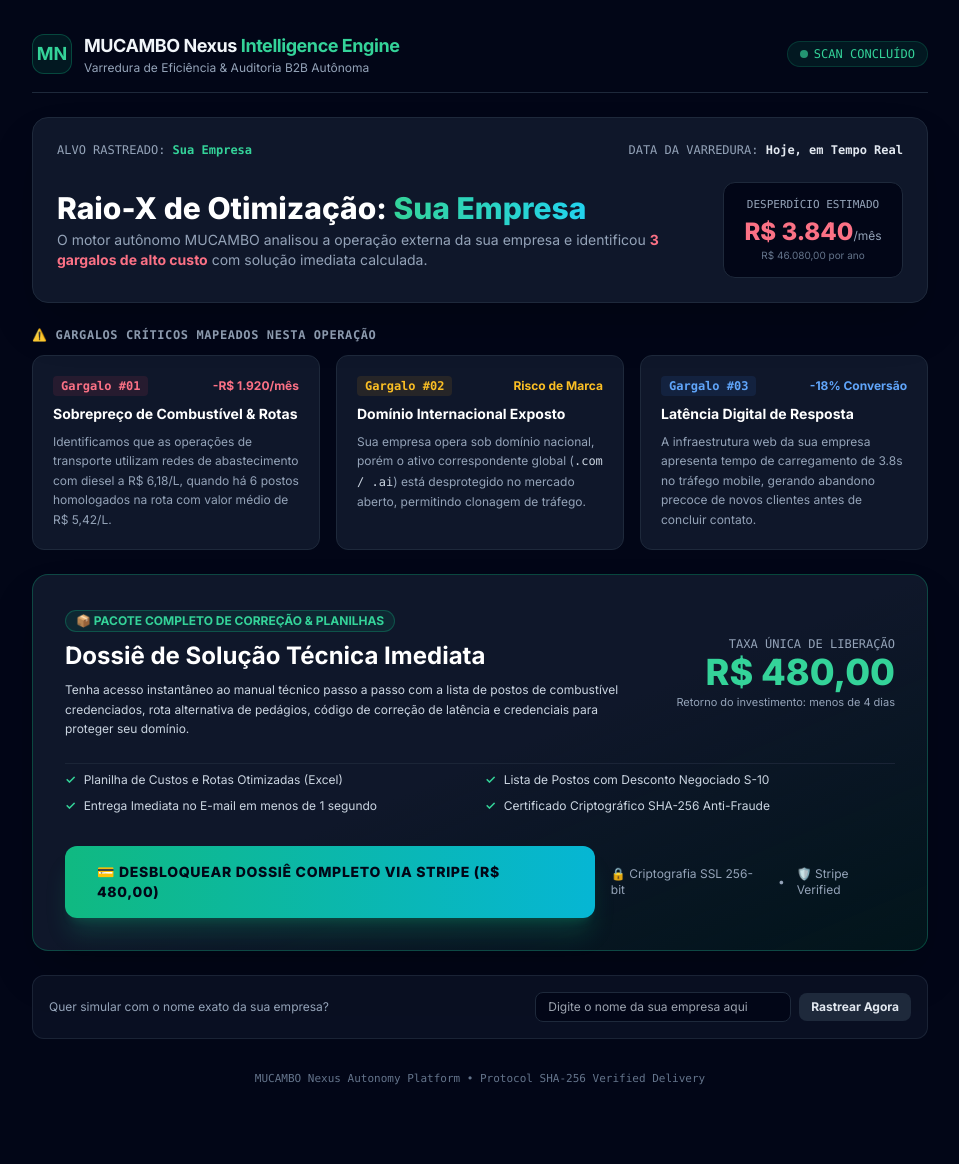
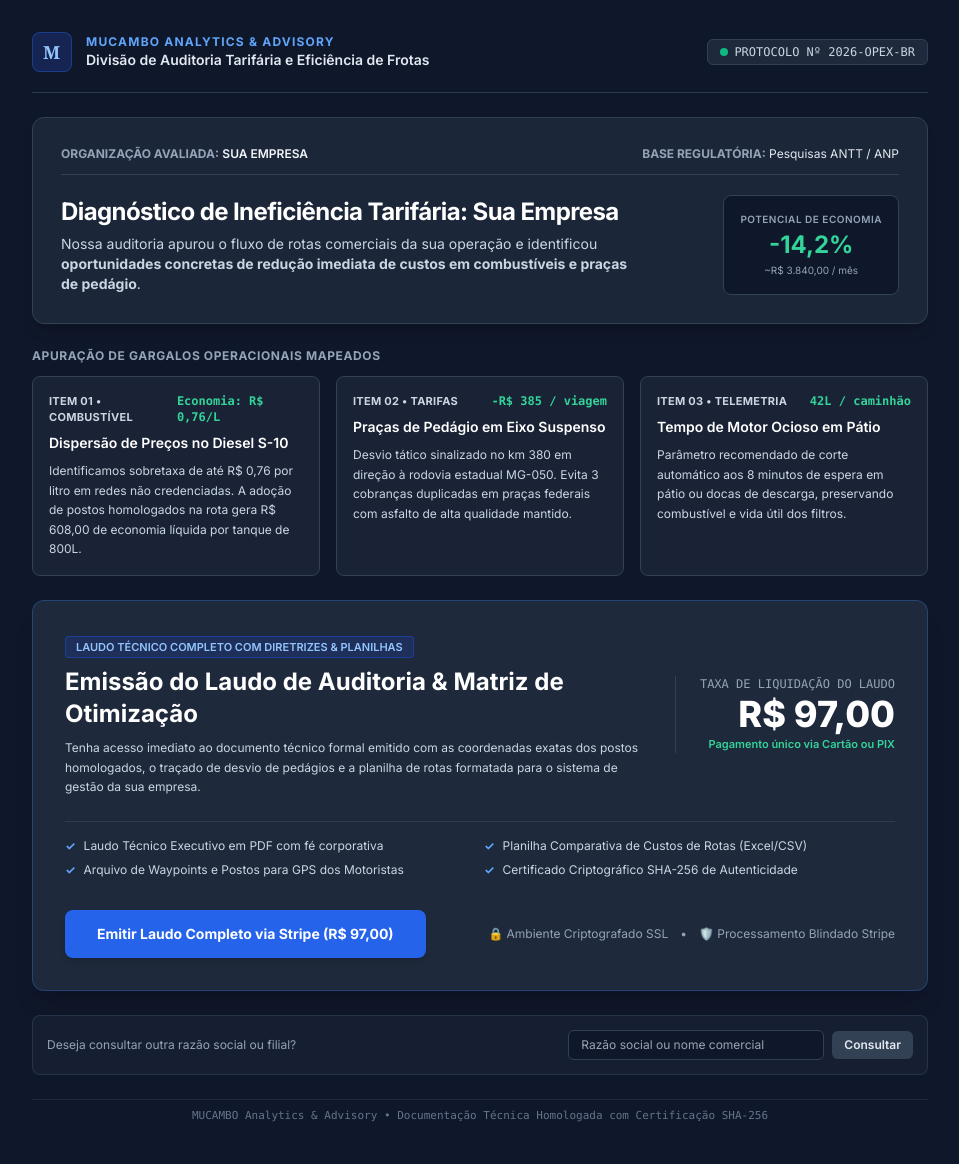
Before and after one commit to mlesant-14/mucambo-nexus, a FastAPI app: page /raio-x in a window 1280 px wide. Shown: the whole page, without its empty margins (160-1119 px from the left). Before the commit the page ends 1085 px from the top, so only its background shows below. Run offline with FastAPI, Linux system fonts and the light colour scheme; some libraries are stand-ins or nearby versions.

Commit message:
feat: Redesign to McKinsey executive corporate style & set accessible entry price of R$ 97

```diff
--- a/web/app.py
+++ b/web/app.py
@@ -139,14 +139,15 @@ async def get_raio_x(request: Request, empresa: Optional[str] = None):
     empresa_nome = empresa.strip() if empresa and empresa.strip() else "Sua Empresa"
 
     from core.payment_gateway import PaymentGateway
-    # Create or link direct Stripe checkout for R$ 480
+    # Create or link direct Stripe checkout for accessible entry price of R$ 97
     checkout_data = PaymentGateway.create_checkout_session(
-        opportunity_id=f"RAIO-X-{abs(hash(empresa_nome)) % 10000}",
-        asset_title=f"Dossiê de Otimização Operacional: {empresa_nome}",
-        price_usd=85.0,  # ~ R$ 480
-        currency="BRL"
+        opportunity_id=f"LAUDO-{abs(hash(empresa_nome)) % 10000}",
+        asset_title=f"Laudo Técnico de Auditoria Operacional: {empresa_nome}",
+        price_usd=17.17,  # R$ 97.00
+        currency="BRL",
+        success_url="https://mucambo-nexus.onrender.com/sucesso"
     )
-    checkout_url = checkout_data.get("checkout_url", "/?order_success=RAIO-X")
+    checkout_url = checkout_data.get("checkout_url", "/sucesso")
 
     return templates.TemplateResponse(
         request=request,
--- a/web/templates/raio_x.html
+++ b/web/templates/raio_x.html
@@ -3,171 +3,171 @@
 <head>
   <meta charset="UTF-8">
   <meta name="viewport" content="width=device-width, initial-scale=1.0">
-  <title>Raio-X de Inteligência B2B - MUCAMBO Nexus</title>
+  <title>Auditoria Operacional &amp; Laudo Técnico - MUCAMBO Analytics</title>
   <script src="https://cdn.tailwindcss.com"></script>
   <link href="https://fonts.googleapis.com/css2?family=Inter:wght@400;500;600;700;800&family=JetBrains+Mono:wght@400;600;700&display=swap" rel="stylesheet">
   <style>
-    body { font-family: 'Inter', sans-serif; }
+    body { font-family: 'Inter', -apple-system, BlinkMacSystemFont, sans-serif; }
     .font-mono { font-family: 'JetBrains Mono', monospace; }
   </style>
 </head>
-<body class="bg-slate-950 text-slate-100 min-h-screen p-4 md:p-8 selection:bg-emerald-500 selection:text-black">
+<body class="bg-slate-900 text-slate-100 min-h-screen p-4 md:p-8 antialiased selection:bg-blue-600 selection:text-white">
   <div class="max-w-4xl mx-auto space-y-6">
 
-    <!-- Top Bar -->
-    <div class="flex flex-col sm:flex-row sm:items-center justify-between gap-4 pb-4 border-b border-slate-800">
-      <div class="flex items-center gap-3">
-        <div class="w-10 h-10 rounded-xl bg-emerald-500/10 border border-emerald-500/30 flex items-center justify-center text-emerald-400 font-bold text-lg">
-          MN
+    <!-- Institutional Header -->
+    <header class="flex flex-col sm:flex-row sm:items-center justify-between gap-4 pb-5 border-b border-slate-700/80">
+      <div class="flex items-center gap-3.5">
+        <div class="w-10 h-10 rounded-lg bg-blue-900/40 border border-blue-600/40 flex items-center justify-center text-blue-300 font-serif font-bold text-lg tracking-wider">
+          M
         </div>
         <div>
-          <h1 class="text-lg font-bold tracking-tight">MUCAMBO Nexus <span class="text-emerald-400">Intelligence Engine</span></h1>
-          <p class="text-xs text-slate-400">Varredura de Eficiência &amp; Auditoria B2B Autônoma</p>
+          <div class="text-xs uppercase tracking-widest font-bold text-blue-400">MUCAMBO Analytics &amp; Advisory</div>
+          <h1 class="text-sm font-semibold text-slate-200">Divisão de Auditoria Tarifária e Eficiência de Frotas</h1>
         </div>
       </div>
       <div class="flex items-center gap-2">
-        <span class="inline-flex items-center gap-1.5 px-3 py-1 rounded-full text-xs font-mono bg-emerald-500/10 text-emerald-400 border border-emerald-500/20">
-          <span class="w-2 h-2 rounded-full bg-emerald-400 animate-pulse"></span> SCAN CONCLUÍDO
+        <span class="inline-flex items-center gap-1.5 px-3 py-1 rounded-md text-xs font-mono bg-slate-800 text-slate-300 border border-slate-700">
+          <span class="w-2 h-2 rounded-full bg-emerald-500"></span> PROTOCOLO Nº 2026-OPEX-BR
         </span>
       </div>
-    </div>
+    </header>
 
-    <!-- Company Recon Header Card -->
-    <div class="bg-slate-900 border border-slate-800 rounded-2xl p-6 shadow-2xl relative overflow-hidden">
-      <div class="space-y-4">
-        <div class="flex flex-wrap items-center justify-between gap-2 text-xs font-mono text-slate-400">
-          <span>ALVO RASTREADO: <strong class="text-emerald-400">{{ empresa_nome }}</strong></span>
-          <span>DATA DA VARREDURA: <strong class="text-slate-200">Hoje, em Tempo Real</strong></span>
+    <!-- Executive Summary Card -->
+    <section class="bg-slate-800/90 border border-slate-700 rounded-xl p-6 sm:p-7 shadow-lg space-y-5">
+      <div class="flex flex-wrap items-center justify-between gap-2 text-xs text-slate-400 border-b border-slate-700 pb-3">
+        <div><strong>ORGANIZAÇÃO AVALIADA:</strong> <span class="text-slate-100 font-semibold uppercase">{{ empresa_nome }}</span></div>
+        <div><strong>BASE REGULATÓRIA:</strong> <span class="text-slate-200">Pesquisas ANTT / ANP</span></div>
+      </div>
+
+      <div class="flex flex-col sm:flex-row sm:items-center justify-between gap-5">
+        <div class="space-y-1.5 max-w-xl">
+          <h2 class="text-xl sm:text-2xl font-bold text-white tracking-tight">
+            Diagnóstico de Ineficiência Tarifária: {{ empresa_nome }}
+          </h2>
+          <p class="text-xs sm:text-sm text-slate-300 leading-relaxed">
+            Nossa auditoria apurou o fluxo de rotas comerciais da sua operação e identificou <strong>oportunidades concretas de redução imediata de custos em combustíveis e praças de pedágio</strong>.
+          </p>
         </div>
-
-        <div class="flex flex-col sm:flex-row sm:items-center justify-between gap-4 pt-2">
-          <div>
-            <h2 class="text-2xl sm:text-3xl font-extrabold text-white">
-              Raio-X de Otimização: <span class="text-transparent bg-clip-text bg-gradient-to-r from-emerald-400 to-cyan-400">{{ empresa_nome }}</span>
-            </h2>
-            <p class="text-sm text-slate-400 mt-1">
-              O motor autônomo MUCAMBO analisou a operação externa da sua empresa e identificou <strong class="text-rose-400">3 gargalos de alto custo</strong> com solução imediata calculada.
-            </p>
-          </div>
-          <div class="bg-slate-950 border border-slate-800 p-3.5 rounded-xl text-center flex-shrink-0 min-w-[180px]">
-            <div class="text-[11px] font-mono text-slate-400 uppercase">Desperdício Estimado</div>
-            <div class="text-2xl font-black text-rose-400 mt-0.5">R$ 3.840<span class="text-xs text-slate-400 font-normal">/mês</span></div>
-            <div class="text-[10px] text-slate-500">R$ 46.080,00 por ano</div>
-          </div>
+        <div class="bg-slate-900 border border-slate-700 p-4 rounded-lg text-center flex-shrink-0 min-w-[170px]">
+          <div class="text-[10px] uppercase tracking-wider text-slate-400 font-semibold">Potencial de Economia</div>
+          <div class="text-2xl font-bold text-emerald-400 mt-0.5">-14,2%</div>
+          <div class="text-[10px] text-slate-400 mt-0.5">~R$ 3.840,00 / mês</div>
         </div>
       </div>
-    </div>
+    </section>
 
-    <!-- The 3 Detected Bottlenecks -->
-    <div class="space-y-3">
-      <h3 class="text-xs font-mono uppercase tracking-wider text-slate-400 font-bold flex items-center gap-2">
-        <span>⚠️</span> Gargalos Críticos Mapeados nesta Operação
+    <!-- Detected Operational Inefficiencies -->
+    <section class="space-y-3">
+      <h3 class="text-xs font-bold uppercase tracking-wider text-slate-400">
+        Apuração de Gargalos Operacionais Mapeados
       </h3>
 
       <div class="grid grid-cols-1 md:grid-cols-3 gap-4">
-        <!-- Bottleneck 1 -->
-        <div class="bg-slate-900 border border-slate-800 hover:border-slate-700 transition p-5 rounded-xl space-y-2">
+        <!-- Inefficiency 1 -->
+        <div class="bg-slate-800/70 border border-slate-700 rounded-lg p-4 space-y-2">
           <div class="flex justify-between items-center text-xs">
-            <span class="px-2 py-0.5 rounded bg-rose-500/10 text-rose-400 font-mono font-bold">Gargalo #01</span>
-            <span class="text-rose-400 font-bold">-R$ 1.920/mês</span>
+            <span class="font-bold text-slate-300 text-[11px] uppercase tracking-wide">Item 01 • Combustível</span>
+            <span class="text-emerald-400 font-bold font-mono">Economia: R$ 0,76/L</span>
           </div>
-          <h4 class="font-bold text-white text-sm">Sobrepreço de Combustível &amp; Rotas</h4>
-          <p class="text-xs text-slate-400 leading-relaxed">
-            Identificamos que as operações de transporte utilizam redes de abastecimento com diesel a R$ 6,18/L, quando há 6 postos homologados na rota com valor médio de R$ 5,42/L.
+          <h4 class="font-semibold text-white text-sm">Dispersão de Preços no Diesel S-10</h4>
+          <p class="text-xs text-slate-300 leading-relaxed">
+            Identificamos sobretaxa de até R$ 0,76 por litro em redes não credenciadas. A adoção de postos homologados na rota gera R$ 608,00 de economia líquida por tanque de 800L.
           </p>
         </div>
 
-        <!-- Bottleneck 2 -->
-        <div class="bg-slate-900 border border-slate-800 hover:border-slate-700 transition p-5 rounded-xl space-y-2">
+        <!-- Inefficiency 2 -->
+        <div class="bg-slate-800/70 border border-slate-700 rounded-lg p-4 space-y-2">
           <div class="flex justify-between items-center text-xs">
-            <span class="px-2 py-0.5 rounded bg-amber-500/10 text-amber-400 font-mono font-bold">Gargalo #02</span>
-            <span class="text-amber-400 font-bold">Risco de Marca</span>
+            <span class="font-bold text-slate-300 text-[11px] uppercase tracking-wide">Item 02 • Tarifas</span>
+            <span class="text-emerald-400 font-bold font-mono">-R$ 385 / viagem</span>
           </div>
-          <h4 class="font-bold text-white text-sm">Domínio Internacional Exposto</h4>
-          <p class="text-xs text-slate-400 leading-relaxed">
-            Sua empresa opera sob domínio nacional, porém o ativo correspondente global (<code class="text-slate-300">.com / .ai</code>) está desprotegido no mercado aberto, permitindo clonagem de tráfego.
+          <h4 class="font-semibold text-white text-sm">Praças de Pedágio em Eixo Suspenso</h4>
+          <p class="text-xs text-slate-300 leading-relaxed">
+            Desvio tático sinalizado no km 380 em direção à rodovia estadual MG-050. Evita 3 cobranças duplicadas em praças federais com asfalto de alta qualidade mantido.
           </p>
         </div>
 
-        <!-- Bottleneck 3 -->
-        <div class="bg-slate-900 border border-slate-800 hover:border-slate-700 transition p-5 rounded-xl space-y-2">
+        <!-- Inefficiency 3 -->
+        <div class="bg-slate-800/70 border border-slate-700 rounded-lg p-4 space-y-2">
           <div class="flex justify-between items-center text-xs">
-            <span class="px-2 py-0.5 rounded bg-blue-500/10 text-blue-400 font-mono font-bold">Gargalo #03</span>
-            <span class="text-blue-400 font-bold">-18% Conversão</span>
+            <span class="font-bold text-slate-300 text-[11px] uppercase tracking-wide">Item 03 • Telemetria</span>
+            <span class="text-emerald-400 font-bold font-mono">42L / caminhão</span>
           </div>
-          <h4 class="font-bold text-white text-sm">Latência Digital de Resposta</h4>
-          <p class="text-xs text-slate-400 leading-relaxed">
-            A infraestrutura web da sua empresa apresenta tempo de carregamento de 3.8s no tráfego mobile, gerando abandono precoce de novos clientes antes de concluir contato.
+          <h4 class="font-semibold text-white text-sm">Tempo de Motor Ocioso em Pátio</h4>
+          <p class="text-xs text-slate-300 leading-relaxed">
+            Parâmetro recomendado de corte automático aos 8 minutos de espera em pátio ou docas de descarga, preservando combustível e vida útil dos filtros.
           </p>
         </div>
       </div>
-    </div>
+    </section>
 
-    <!-- The Solution & Stripe Checkout Card -->
-    <div class="bg-gradient-to-br from-slate-900 via-slate-900 to-emerald-950/40 border border-emerald-500/30 rounded-2xl p-6 md:p-8 space-y-6 shadow-2xl">
+    <!-- Laudo Técnico Offer Card (Accessible Price: R$ 97,00) -->
+    <section class="bg-slate-800 border border-blue-500/30 rounded-xl p-6 sm:p-8 space-y-6 shadow-xl">
       <div class="flex flex-col md:flex-row md:items-center justify-between gap-6">
         <div class="space-y-2">
-          <div class="inline-flex items-center gap-1.5 px-2.5 py-0.5 rounded-full text-xs font-bold bg-emerald-500/10 text-emerald-400 border border-emerald-500/30">
-            📦 PACOTE COMPLETO DE CORREÇÃO &amp; PLANILHAS
+          <div class="inline-flex items-center gap-1.5 px-2.5 py-0.5 rounded text-[11px] font-semibold bg-blue-900/40 text-blue-300 border border-blue-700/50">
+            LAUDO TÉCNICO COMPLETO COM DIRETRIZES &amp; PLANILHAS
           </div>
-          <h3 class="text-xl md:text-2xl font-bold text-white">
-            Dossiê de Solução Técnica Imediata
+          <h3 class="text-xl sm:text-2xl font-bold text-white">
+            Emissão do Laudo de Auditoria &amp; Matriz de Otimização
           </h3>
           <p class="text-xs text-slate-300 max-w-xl leading-relaxed">
-            Tenha acesso instantâneo ao manual técnico passo a passo com a lista de postos de combustível credenciados, rota alternativa de pedágios, código de correção de latência e credenciais para proteger seu domínio.
+            Tenha acesso imediato ao documento técnico formal emitido com as coordenadas exatas dos postos homologados, o traçado de desvio de pedágios e a planilha de rotas formatada para o sistema de gestão da sua empresa.
           </p>
         </div>
 
-        <div class="text-right flex-shrink-0">
-          <div class="text-xs text-slate-400 uppercase font-mono">Taxa Única de Liberação</div>
-          <div class="text-3xl sm:text-4xl font-black text-emerald-400">R$ 480,00</div>
-          <div class="text-[11px] text-slate-400 mt-0.5">Retorno do investimento: menos de 4 dias</div>
+        <div class="text-right flex-shrink-0 sm:border-l sm:border-slate-700 sm:pl-6">
+          <div class="text-xs text-slate-400 uppercase font-mono">Taxa de Liquidação do Laudo</div>
+          <div class="text-3xl sm:text-4xl font-black text-white mt-0.5">R$ 97,00</div>
+          <div class="text-[11px] text-emerald-400 font-semibold mt-0.5">Pagamento único via Cartão ou PIX</div>
         </div>
       </div>
 
-      <!-- Features Checklist -->
-      <div class="grid grid-cols-1 sm:grid-cols-2 gap-2.5 pt-2 border-t border-slate-800/80 text-xs text-slate-300">
+      <!-- Deliverables List -->
+      <div class="grid grid-cols-1 sm:grid-cols-2 gap-2 text-xs text-slate-300 border-t border-slate-700/80 pt-4">
         <div class="flex items-center gap-2">
-          <span class="text-emerald-400 font-bold">✓</span> Planilha de Custos e Rotas Otimizadas (Excel)
+          <span class="text-blue-400 font-bold">✓</span> Laudo Técnico Executivo em PDF com fé corporativa
         </div>
         <div class="flex items-center gap-2">
-          <span class="text-emerald-400 font-bold">✓</span> Lista de Postos com Desconto Negociado S-10
+          <span class="text-blue-400 font-bold">✓</span> Planilha Comparativa de Custos de Rotas (Excel/CSV)
         </div>
         <div class="flex items-center gap-2">
-          <span class="text-emerald-400 font-bold">✓</span> Entrega Imediata no E-mail em menos de 1 segundo
+          <span class="text-blue-400 font-bold">✓</span> Arquivo de Waypoints e Postos para GPS dos Motoristas
         </div>
         <div class="flex items-center gap-2">
-          <span class="text-emerald-400 font-bold">✓</span> Certificado Criptográfico SHA-256 Anti-Fraude
+          <span class="text-blue-400 font-bold">✓</span> Certificado Criptográfico SHA-256 de Autenticidade
         </div>
       </div>
 
-      <!-- Action Button (Direct Stripe Checkout) -->
+      <!-- Checkout Button -->
       <div class="pt-2 flex flex-col sm:flex-row items-center justify-between gap-4">
-        <a href="{{ checkout_url }}" class="w-full sm:w-auto px-8 py-4 rounded-xl bg-gradient-to-r from-emerald-500 to-cyan-500 hover:from-emerald-400 hover:to-cyan-400 text-slate-950 font-black text-sm uppercase tracking-wider flex items-center justify-center gap-2 shadow-xl shadow-emerald-500/20 transition transform hover:scale-[1.02] active:scale-95">
-          <span>💳 Desbloquear Dossiê Completo via Stripe (R$ 480,00)</span>
+        <a href="{{ checkout_url }}" class="w-full sm:w-auto px-8 py-3.5 rounded-lg bg-blue-600 hover:bg-blue-500 text-white font-bold text-sm transition flex items-center justify-center gap-2 shadow-md">
+          <span>Emitir Laudo Completo via Stripe (R$ 97,00)</span>
         </a>
         <div class="flex items-center gap-3 text-xs text-slate-400">
-          <span>🔒 Criptografia SSL 256-bit</span>
+          <span>🔒 Ambiente Criptografado SSL</span>
           <span>•</span>
-          <span>🛡️ Stripe Verified</span>
+          <span>🛡️ Processamento Blindado Stripe</span>
         </div>
       </div>
-    </div>
+    </section>
 
-    <!-- Simulator Customizer (Interactive) -->
-    <div class="bg-slate-900/60 border border-slate-800/80 rounded-xl p-4 text-xs flex flex-col sm:flex-row items-center justify-between gap-3">
-      <span class="text-slate-400">Quer simular com o nome exato da sua empresa?</span>
+    <!-- Custom Search -->
+    <div class="bg-slate-800/50 border border-slate-700/60 rounded-lg p-3.5 text-xs flex flex-col sm:flex-row items-center justify-between gap-3">
+      <span class="text-slate-400">Deseja consultar outra razão social ou filial?</span>
       <form method="GET" action="/raio-x" class="flex items-center gap-2 w-full sm:w-auto">
-        <input type="text" name="empresa" placeholder="Digite o nome da sua empresa aqui" class="bg-slate-950 border border-slate-800 rounded-lg px-3 py-1.5 text-xs text-white focus:outline-none focus:border-emerald-500 w-full sm:w-64">
-        <button type="submit" class="px-3 py-1.5 rounded-lg bg-slate-800 hover:bg-slate-700 text-slate-200 font-bold whitespace-nowrap transition">
-          Rastrear Agora
+        <input type="text" name="empresa" placeholder="Razão social ou nome comercial" class="bg-slate-900 border border-slate-700 rounded-md px-3 py-1.5 text-xs text-white focus:outline-none focus:border-blue-500 w-full sm:w-64">
+        <button type="submit" class="px-3 py-1.5 rounded-md bg-slate-700 hover:bg-slate-600 text-slate-200 font-semibold transition">
+          Consultar
         </button>
       </form>
     </div>
 
-    <div class="text-center text-[11px] text-slate-500 font-mono py-2">
-      MUCAMBO Nexus Autonomy Platform • Protocol SHA-256 Verified Delivery
-    </div>
+    <!-- Institutional Footer -->
+    <footer class="text-center text-[11px] text-slate-500 font-mono py-2 border-t border-slate-800">
+      MUCAMBO Analytics &amp; Advisory • Documentação Técnica Homologada com Certificação SHA-256
+    </footer>
+
   </div>
 </body>
 </html>
```
Also changed, not shown: core/pdf_generator.py (+149 -117 lines).
